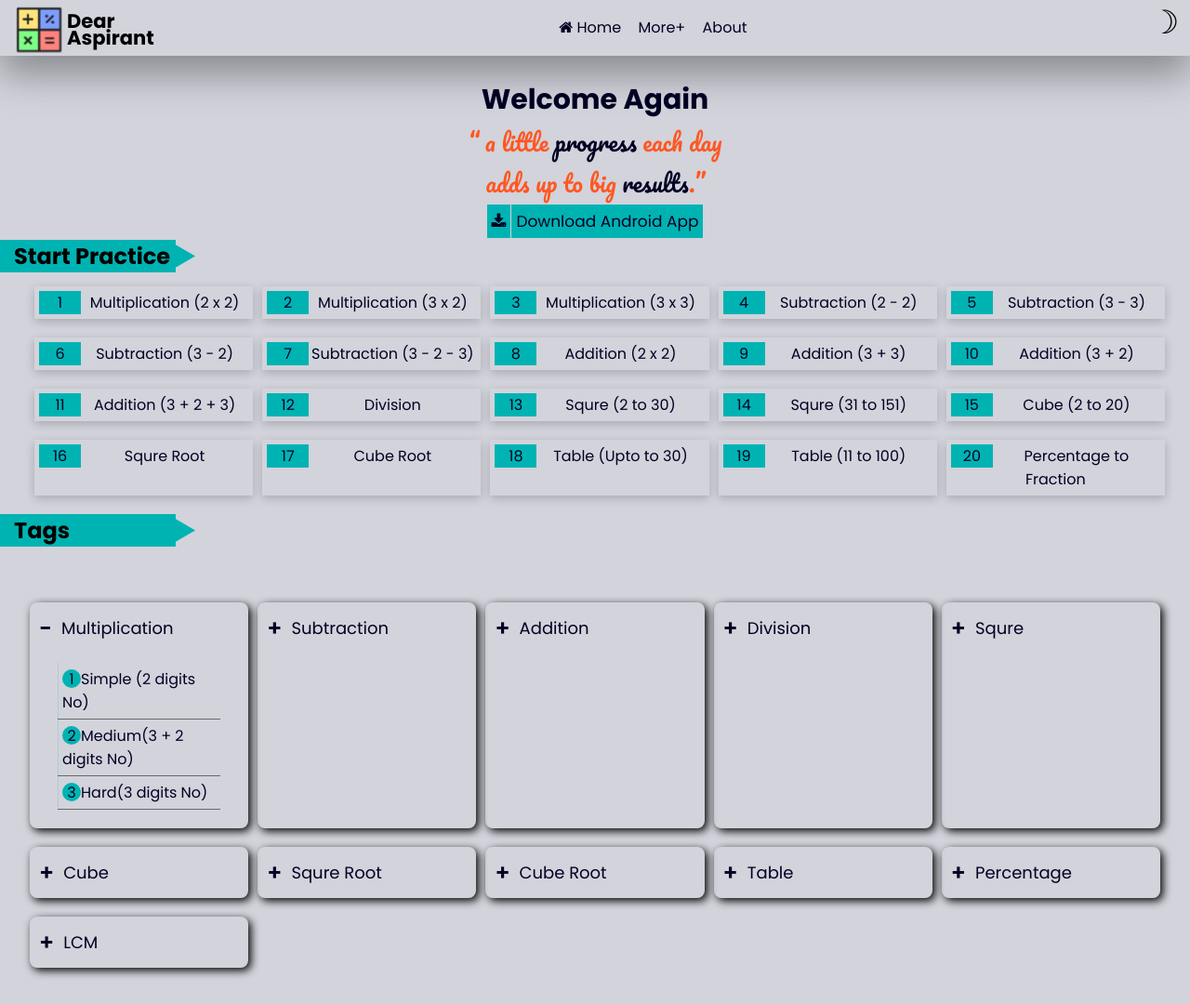
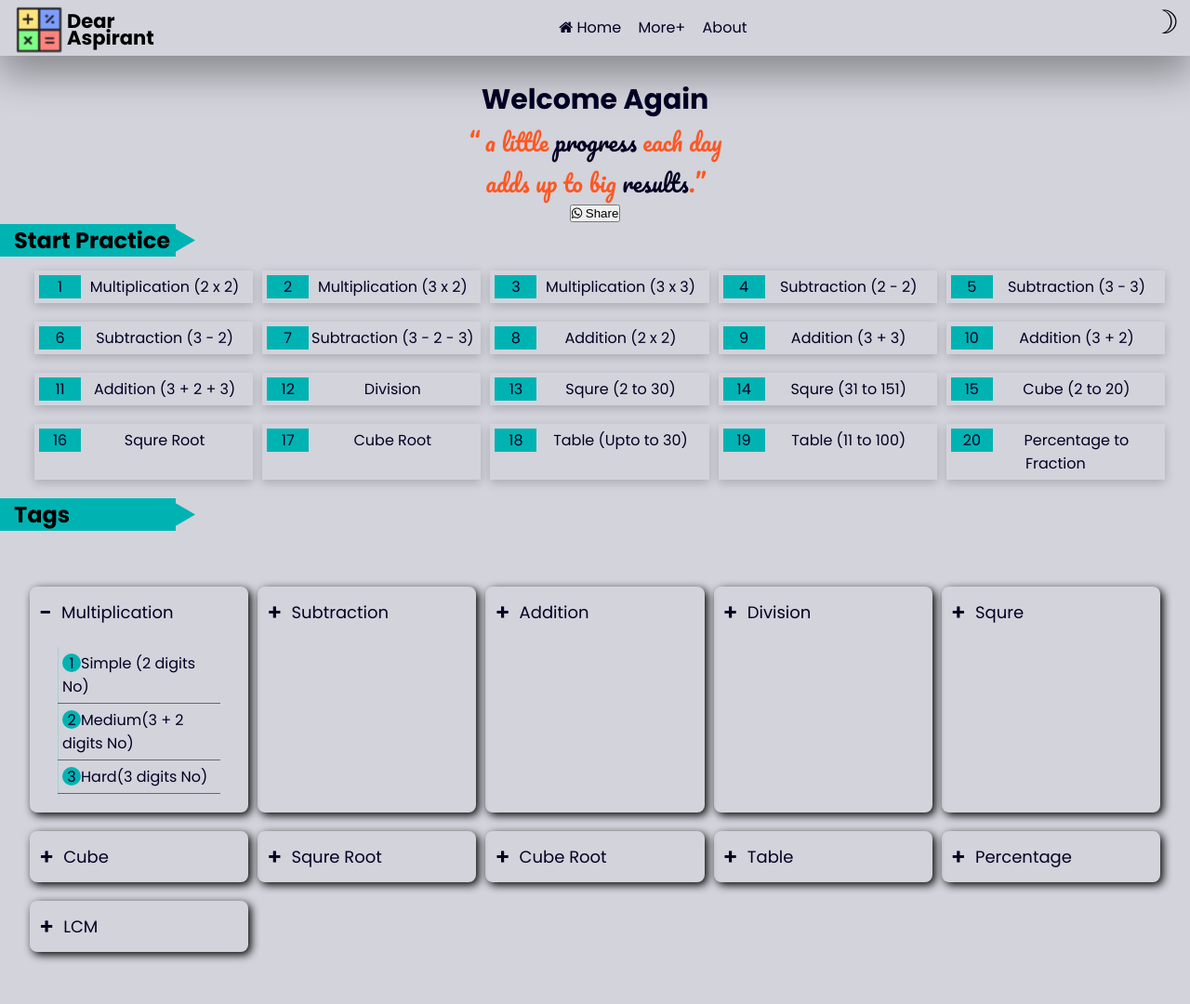
Before and after one commit to sandeepwebsite/math-practice, a plain HTML site: page index.html in a window 1280 px wide. Shown: the top 1080 px of the page at 93% size. Drawn offline with Linux system fonts and the light colour scheme.

Commit message:
Update index.html

```diff
--- a/index.html
+++ b/index.html
@@ -37,8 +37,8 @@
   </div>
 
   <div class="dwld-btn">
-    <span><i class="fa fa-download" aria-hidden="true"></i></span>
-    <a href="https://images.pexels.com/photos/3278757/pexels-photo-3278757.jpeg?auto=compress&cs=tinysrgb&w=1260&h=750&dpr=1" download="favicon-2">Download Android App</a>
+    <button class="wpbtn" title="share to whatsapp" onclick="window.open('whatsapp://send?text=Paste Your Message or link here')"><i class="fa fa-whatsapp" aria-hidden="true"></i></span>
+    Share </button>
   </div>
 
     <h2 class="tag-heading"><span>Start Practice</span></h2>
```
